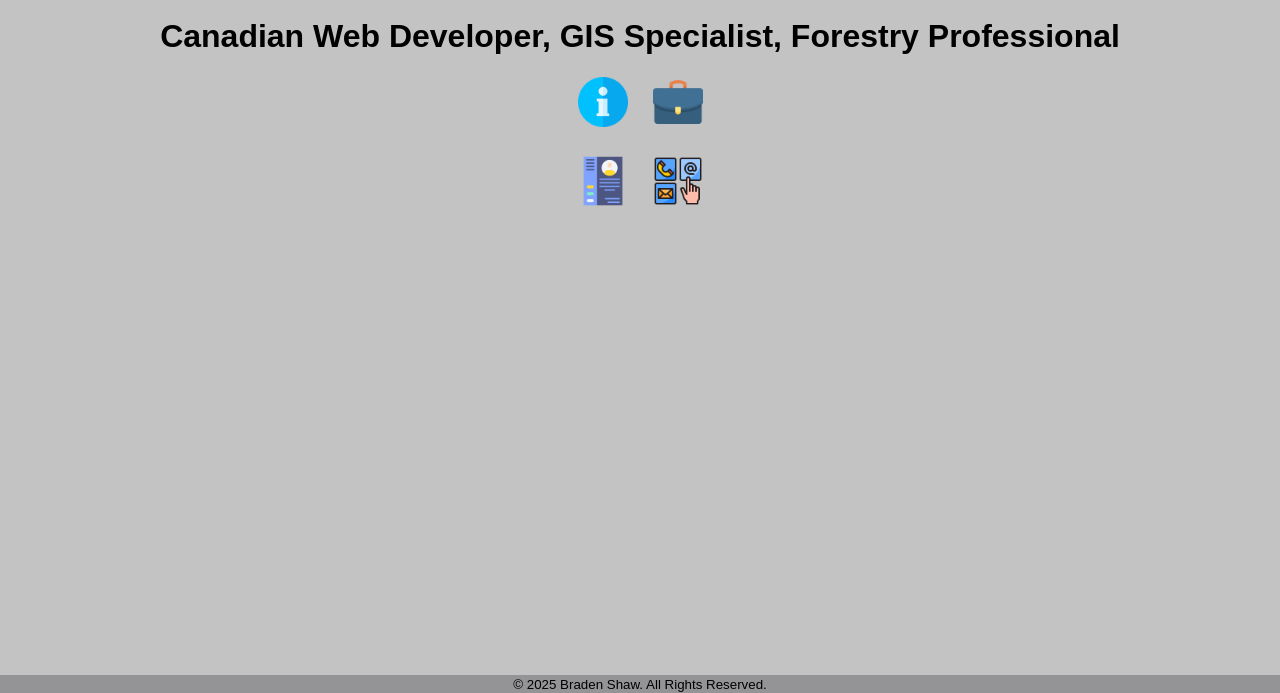
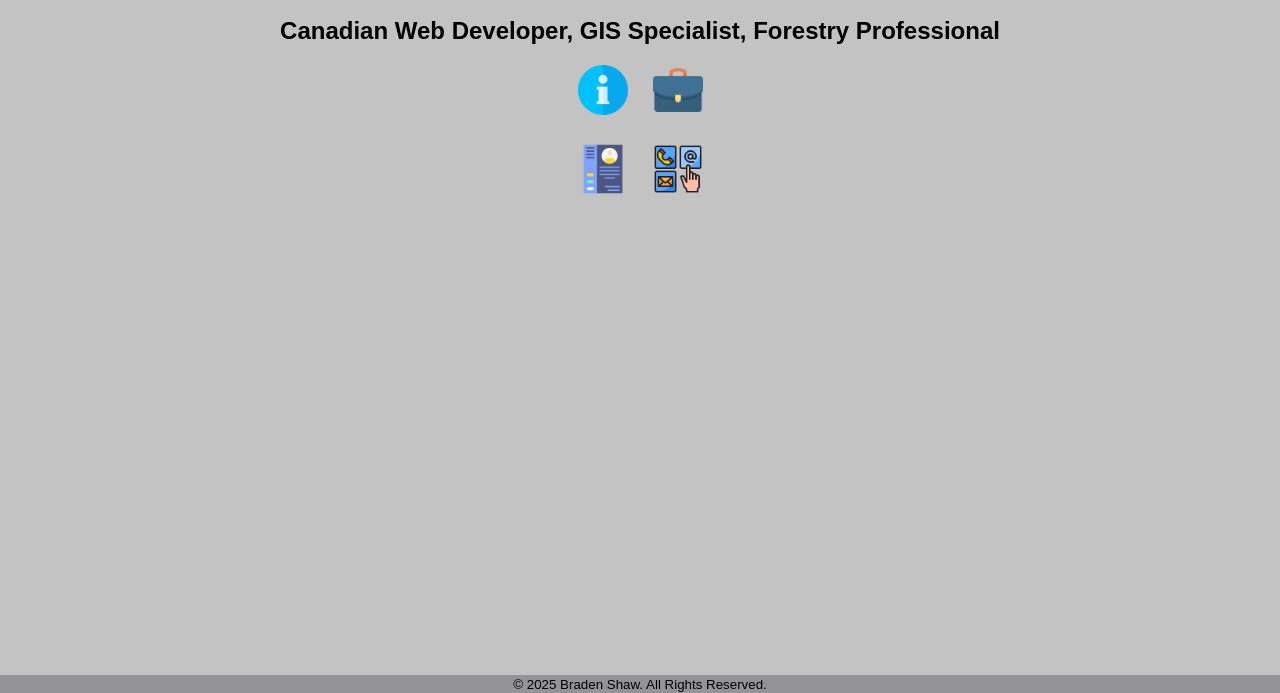
Before and after one commit to TuxedoBlack/thuja_website, a plain HTML site: page index.html in a window 1280 px wide. Shown: the part 107-800 px from the top of the page. Drawn offline with Linux system fonts and the light colour scheme.

Commit message:
added links to icons, changed main container header

```diff
--- a/index.html
+++ b/index.html
@@ -28,19 +28,27 @@
 </header>
 
 <main class="homepage">
-    <h1>Canadian Web Developer, GIS Specialist, Forestry Professional</h1>
+    <h2>Canadian Web Developer, GIS Specialist, Forestry Professional</h2>
     <div class="main-container">
         <div class = "about-click">
-            <img src = "images/about.png" alt="icon for about section" height = "50px" width="50px">
+            <a href="./about.html">
+                <img src = "images/about.png" alt="icon for about section" height = "50px" width="50px">
+            </a>
         </div>
         <div class = "portfolio-click">
-            <img src = "images/portfolio.png" alt="icon for portfolio section" height = "50px" width="50px">
+            <a href="./portfolio.html">
+                <img src = "images/portfolio.png" alt="icon for portfolio section" height = "50px" width="50px">
+            </a>
         </div>
         <div class = "resume-click">
-            <img src = "images/resume.png" alt="icon for resume section" height = "50px" width="50px">
+            <a href="./resume.html">
+                <img src = "images/resume.png" alt="icon for resume section" height = "50px" width="50px">
+            </a>
         </div>
         <div class = "contact-click">
-            <img src = "images/contact.png" alt="icon for contact section" height = "50px" width="50px">
+            <a href="./contact.html">
+                <img src = "images/contact.png" alt="icon for contact section" height = "50px" width="50px">
+            </a>
         </div>
     </div>
 </main>
```
